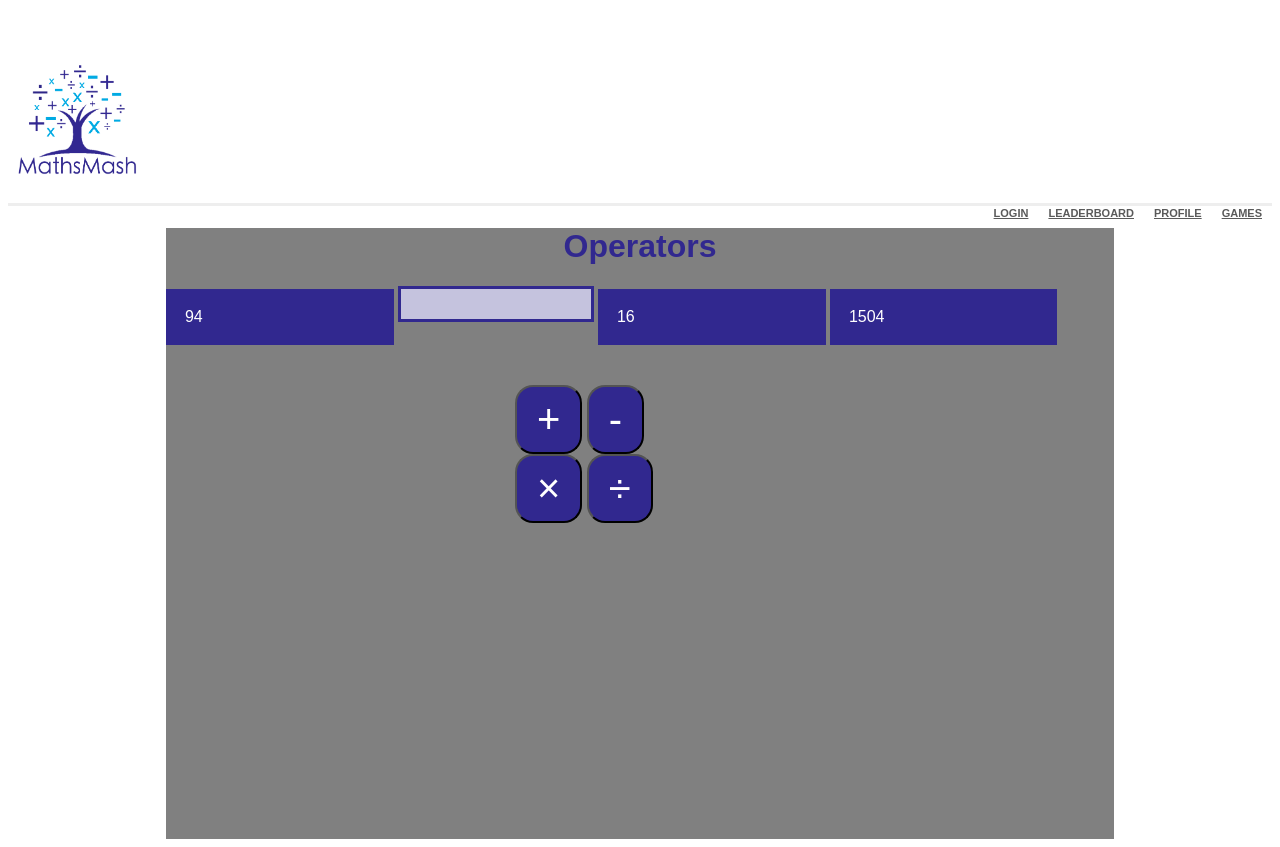
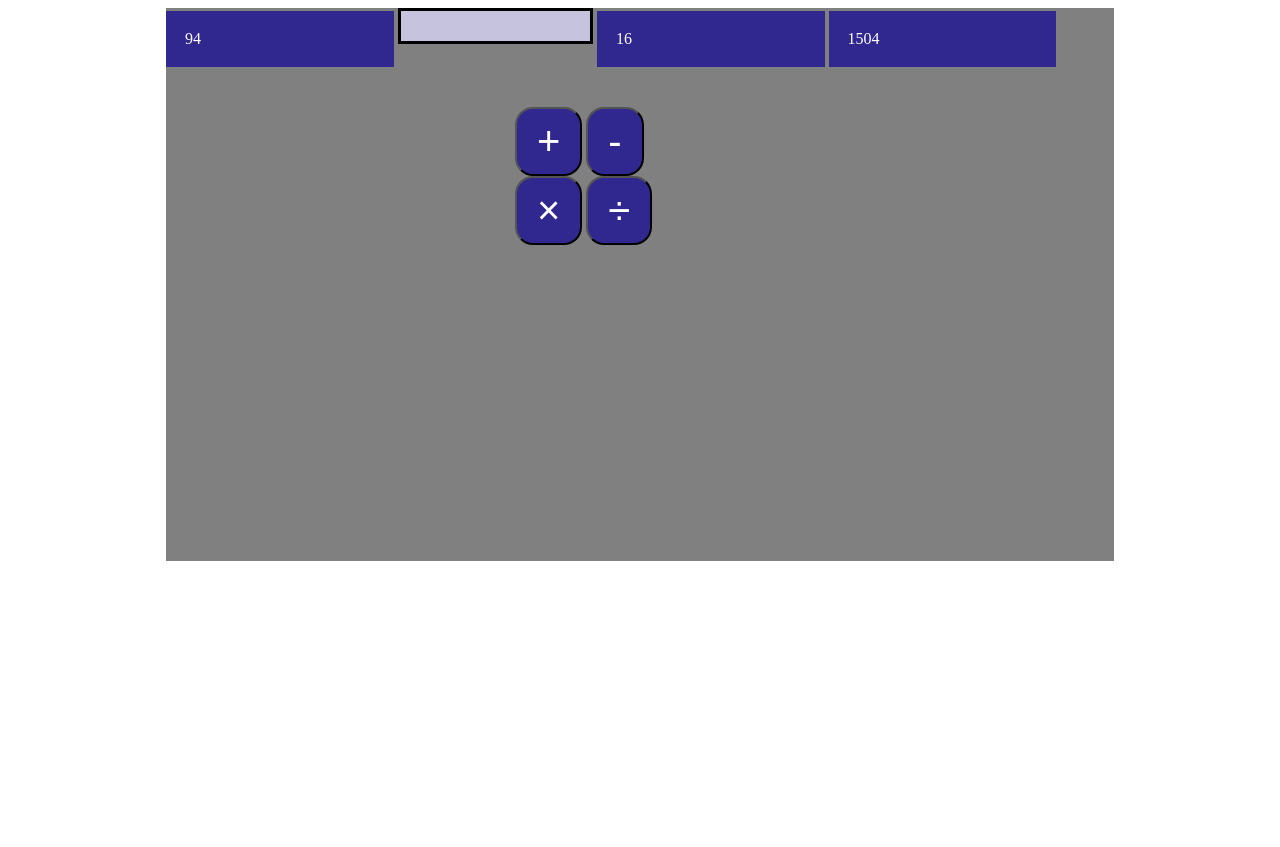
Before and after one commit to Ciaranimo/MathsMash, a PHP site: page /TEMP-CIARANoperators.html in a window 1280 px wide. After the commit the page ends 561 px from the top, so only its background shows below. Run offline with PHP 8.4, Linux system fonts and the light colour scheme.

Commit message:
amending operators and style.css

```diff
--- a/TEMP-CIARANoperators.html
+++ b/TEMP-CIARANoperators.html
@@ -3,7 +3,7 @@
 <head>
     <!--<script type="text/javascript" src="https://ajax.googleapis.com/ajax/libs/jquery/2.1.3/jquery.min.js"></script>-->
     <meta name="viewport" content="initial-scale=1, minimum-scale=1, maximum-scale=1">
-    <link rel="stylesheet" type="text/css" href="style-op.css" />
+    <link rel="stylesheet" type="text/css" href="style.css" />
     <script type= "js/jquery.js"></script>
     <script src= "js/jquery.mobile-1.4.0.js"></script>
 
@@ -88,26 +88,8 @@ function div(){
 </head>
 
 <body onload="setNum(), setInitial()">
-    <div id="mainPage">
-        <div data-role="header" class="header">
 
-            <div class="logo">
-                <div class="container">
-                    <img src="logo.png" height="120" width="135">
-                </div>
-            </div>
-            <nav>
-                    <ul>
-                        <li><a href="a">Games</a></li>
-                        <li><a href="a">Profile</a></li>
-                        <li><a href="a">Leaderboard</a></li>
-                        <li><a href="a">Login</a></li>
-                    </ul>
-
-            </nav>
-        </div>
     <div class="operator">
-        <h1 align="center">Operators</h1>
 
                 <div class="num-display">
                     <div id="firstnum"></div>
--- a/style-op.css
+++ b/style-op.css
@@ -18,7 +18,6 @@ nav a {
   font-weight: bold;
   padding: 10px;
   text-transform: uppercase;
-
 
 }
 
@@ -76,17 +75,15 @@ nav li {
 .buttons{
     width: 75%;
     margin: 0 auto;
+    display: inline-block;
+}
 
-}
 .btn-top{
 
     width: 250px;
     margin-top: 40px;
     margin-left: auto;
     margin-right: auto;
-    -webkit-box-sizing: border-box;
-    -moz-box-sizing: border-box;
-    box-sizing: border-box;
 
 
 }
@@ -94,9 +91,6 @@ nav li {
     width: 250px;
     margin-left: auto;
     margin-right: auto;
-    -webkit-box-sizing: border-box;
-    -moz-box-sizing: border-box;
-    box-sizing: border-box;
 
 }
 
@@ -111,6 +105,7 @@ nav li {
     padding: 10px 20px 10px 20px;
     text-decoration: none;
     width: auto;
+    display: inline-block;
 
 
 }
--- a/style.css
+++ b/style.css
@@ -1,17 +1,9 @@
 .page{
     text-align: center;
 	color: purple;
+    font-family: 'fonty';
 }
 
-h4{
-	font-family: 'fonty';
-
-}
-
-#remember{
-	font-family: 'fonty';
-
-}
 
 a{
     text-decoration: none;
@@ -43,3 +35,122 @@ img{
     font-family: fonty;
     src: url(Fonts/Quicksand-Light.otf);
 }
+
+
+<!------CSS FOR Operators----------->
+body{
+    font-family: sans-serif;
+    color: #31288f;
+}
+.logo{
+    margin-top: 5%;
+    width: 140px;
+}
+nav{
+    border-bottom-style: inset;
+
+}
+
+
+nav a {
+  color: #5a5a5a;
+  font-size: 11px;
+  font-weight: bold;
+  padding: 10px;
+  text-transform: uppercase;
+
+}
+
+nav li {
+    display: inline;
+    float:right;
+
+}
+
+.operator{
+    width: 75%;
+    padding-bottom: 25%;
+    margin: 0 auto;
+    background-color: grey;
+}
+
+
+<!---Number Divs--->
+.num-display{
+    margin: 0 auto;
+}
+
+#firstnum{
+    background-color: #31288f;
+    width:20%;
+    display:inline-block;
+    color: #ffffff;
+    padding: 2%;
+}
+
+.guess{
+    background-color: #c5c3de;
+    width:20%;
+    height: 30px;
+    display:inline-block;
+    border: solid;
+}
+#secondnum{
+    background-color: #31288f;
+    width:20%;
+    display:inline-block;
+    color: #ffffff;
+    padding: 2%;
+}
+
+#ans{
+    background-color: #31288f;
+    width:20%;
+    display:inline-block;
+    color: #ffffff;
+    padding: 2%;
+}
+
+<!--Buttons-->
+.buttons{
+    width: 75%;
+    margin: 0 auto;
+    display: inline-block;
+}
+
+.btn-top{
+
+    width: 250px;
+    margin-top: 40px;
+    margin-left: auto;
+    margin-right: auto;
+
+
+}
+.btn-bottom{
+    width: 250px;
+    margin-left: auto;
+    margin-right: auto;
+
+}
+
+.btn {
+    -webkit-border-radius: 18;
+    -moz-border-radius: 18;
+    border-radius: 18px;
+    font-family: Arial;
+    color: #ffffff;
+    font-size: 40px;
+    background: #31288f;
+    padding: 10px 20px 10px 20px;
+    text-decoration: none;
+    width: auto;
+    display: inline-block;
+
+
+}
+
+.btn:hover {
+  background: #716ab5;
+  text-decoration: none;
+}
```
